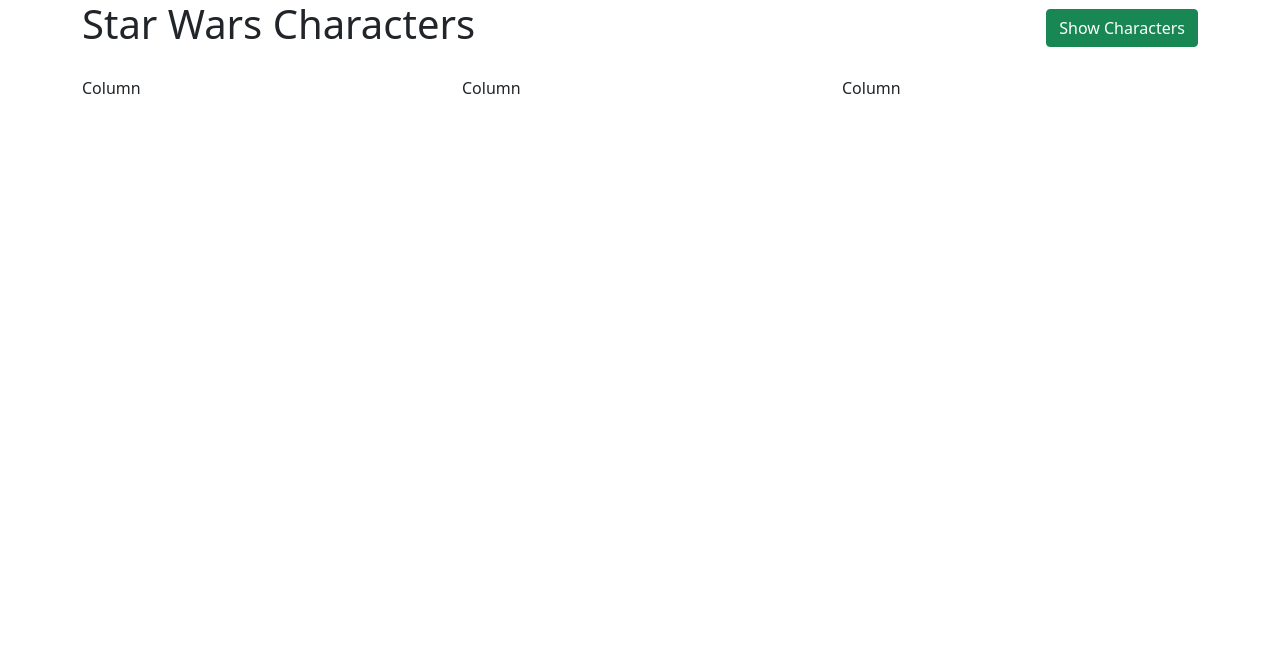
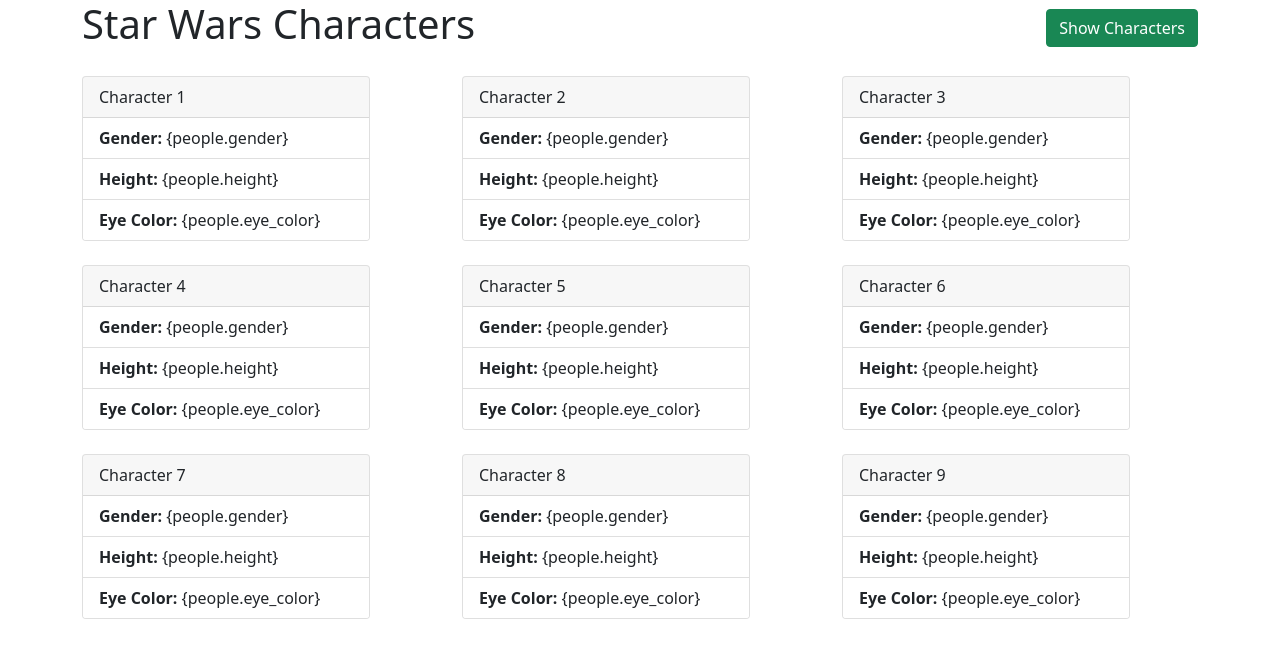
Before and after one commit to whoistaqi/coding-task-towa, a Vue app: page / in a window 1280 px wide. Shown: the top 658 px of the page. Built offline with nearby package versions, Linux system fonts and the light colour scheme.

Commit message:
grid component with dummy data done

```diff
--- a/src/App.vue
+++ b/src/App.vue
@@ -1,27 +1,19 @@
 <template>
   <div class="container">
     <HeaderItem />
-    <div class="row">
-      <div class="col">
-        Column
-      </div>
-      <div class="col">
-        Column
-      </div>
-      <div class="col">
-        Column
-      </div>
-    </div>
+    <GridItem />
   </div>
 </template>
 
 <script>
 import HeaderItem from "@/components/Header";
+import GridItem from "@/components/Grid";
 
 export default {
   name: 'App',
   components: {
     HeaderItem,
+    GridItem
   }
 }
 </script>
--- /dev/null
+++ b/src/components/Grid.vue
@@ -0,0 +1,156 @@
+<template>
+
+  <div class="row">
+
+    <div :key="i" v-for="i in 9" class="col">
+      <div class="card" style="width: 18rem;">
+        <div class="card-header">
+          Character {{i}}
+        </div>
+        <ul class="list-group list-group-flush">
+          <li class="list-group-item"><strong>Gender:</strong> {people.gender}</li>
+          <li class="list-group-item"><strong>Height:</strong> {people.height}</li>
+          <li class="list-group-item"><strong>Eye Color:</strong> {people.eye_color}</li>
+        </ul>
+      </div>
+      <br>
+    </div>
+
+    <!--
+    <div class="col">
+
+      <div class="card" style="width: 18rem;">
+        <div class="card-header">
+          Character 1
+        </div>
+        <ul class="list-group list-group-flush">
+          <li class="list-group-item"><strong>Gender:</strong> {people.gender}</li>
+          <li class="list-group-item"><strong>Height:</strong> {people.height}</li>
+          <li class="list-group-item"><strong>Eye Color:</strong> {people.eye_color}</li>
+        </ul>
+      </div>
+
+      <br>
+
+      <div class="card" style="width: 18rem;">
+        <div class="card-header">
+          Character 1
+        </div>
+        <ul class="list-group list-group-flush">
+          <li class="list-group-item"><strong>Gender:</strong> {people.gender}</li>
+          <li class="list-group-item"><strong>Height:</strong> {people.height}</li>
+          <li class="list-group-item"><strong>Eye Color:</strong> {people.eye_color}</li>
+        </ul>
+      </div>
+
+      <br>
+
+      <div class="card" style="width: 18rem;">
+        <div class="card-header">
+          Character 1
+        </div>
+        <ul class="list-group list-group-flush">
+          <li class="list-group-item"><strong>Gender:</strong> {people.gender}</li>
+          <li class="list-group-item"><strong>Height:</strong> {people.height}</li>
+          <li class="list-group-item"><strong>Eye Color:</strong> {people.eye_color}</li>
+        </ul>
+      </div>
+
+      <br>
+
+    </div>
+    <div class="col">
+
+      <div class="card" style="width: 18rem;">
+        <div class="card-header">
+          Character 1
+        </div>
+        <ul class="list-group list-group-flush">
+          <li class="list-group-item"><strong>Gender:</strong> {people.gender}</li>
+          <li class="list-group-item"><strong>Height:</strong> {people.height}</li>
+          <li class="list-group-item"><strong>Eye Color:</strong> {people.eye_color}</li>
+        </ul>
+      </div>
+
+      <br>
+
+      <div class="card" style="width: 18rem;">
+        <div class="card-header">
+          Character 1
+        </div>
+        <ul class="list-group list-group-flush">
+          <li class="list-group-item"><strong>Gender:</strong> {people.gender}</li>
+          <li class="list-group-item"><strong>Height:</strong> {people.height}</li>
+          <li class="list-group-item"><strong>Eye Color:</strong> {people.eye_color}</li>
+        </ul>
+      </div>
+
+      <br>
+
+      <div class="card" style="width: 18rem;">
+        <div class="card-header">
+          Character 1
+        </div>
+        <ul class="list-group list-group-flush">
+          <li class="list-group-item"><strong>Gender:</strong> {people.gender}</li>
+          <li class="list-group-item"><strong>Height:</strong> {people.height}</li>
+          <li class="list-group-item"><strong>Eye Color:</strong> {people.eye_color}</li>
+        </ul>
+      </div>
+
+      <br>
+
+    </div>
+    <div class="col">
+
+      <div class="card" style="width: 18rem;">
+        <div class="card-header">
+          Character 1
+        </div>
+        <ul class="list-group list-group-flush">
+          <li class="list-group-item"><strong>Gender:</strong> {people.gender}</li>
+          <li class="list-group-item"><strong>Height:</strong> {people.height}</li>
+          <li class="list-group-item"><strong>Eye Color:</strong> {people.eye_color}</li>
+        </ul>
+      </div>
+
+      <br>
+
+      <div class="card" style="width: 18rem;">
+        <div class="card-header">
+          Character 1
+        </div>
+        <ul class="list-group list-group-flush">
+          <li class="list-group-item"><strong>Gender:</strong> {people.gender}</li>
+          <li class="list-group-item"><strong>Height:</strong> {people.height}</li>
+          <li class="list-group-item"><strong>Eye Color:</strong> {people.eye_color}</li>
+        </ul>
+      </div>
+
+      <br>
+
+      <div class="card" style="width: 18rem;">
+        <div class="card-header">
+          Character 1
+        </div>
+        <ul class="list-group list-group-flush">
+          <li class="list-group-item"><strong>Gender:</strong> {people.gender}</li>
+          <li class="list-group-item"><strong>Height:</strong> {people.height}</li>
+          <li class="list-group-item"><strong>Eye Color:</strong> {people.eye_color}</li>
+        </ul>
+      </div>
+
+      <br>
+
+    </div>
+
+    -->
+  </div>
+
+</template>
+
+<script>
+export default {
+  name: 'GridItem',
+}
+</script>
```
